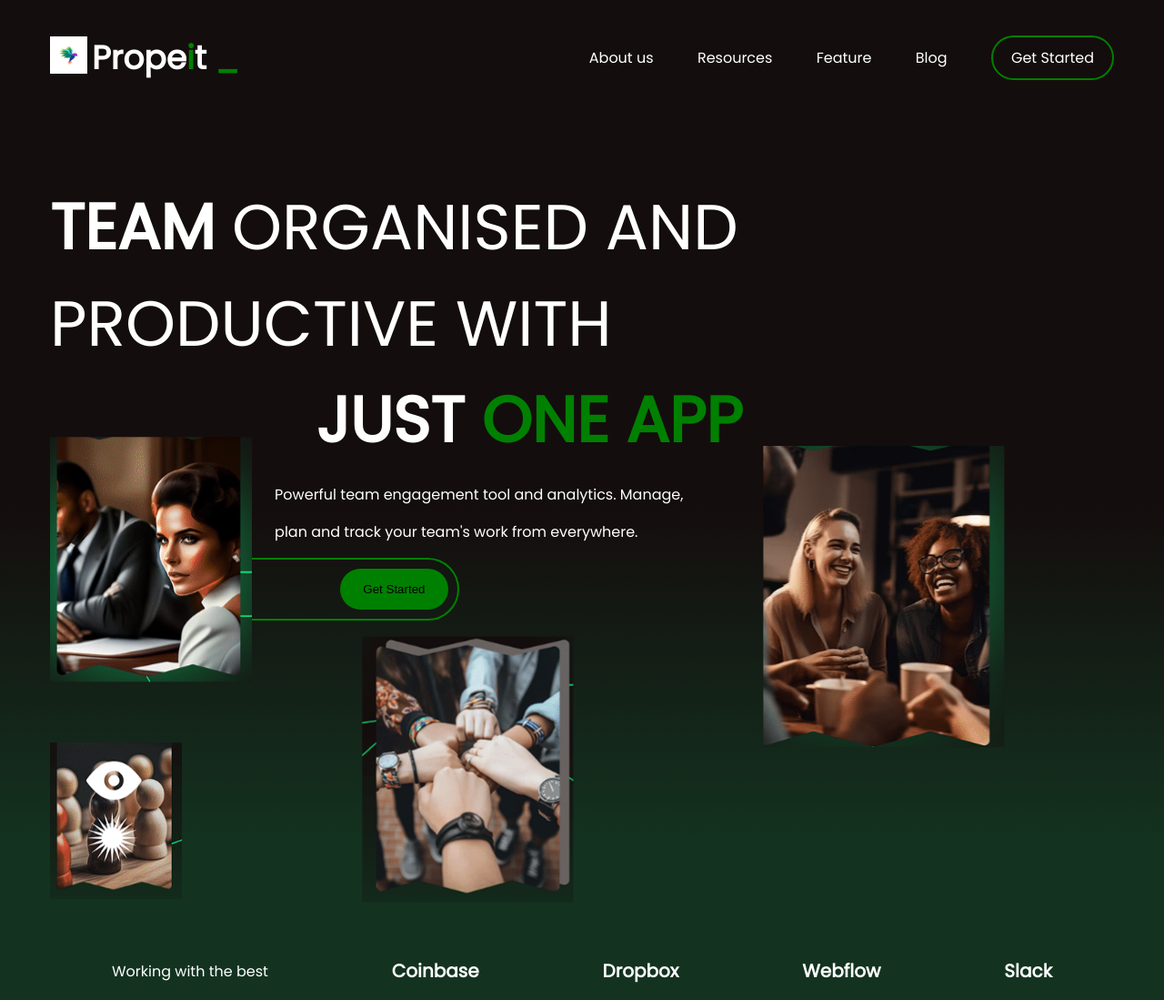
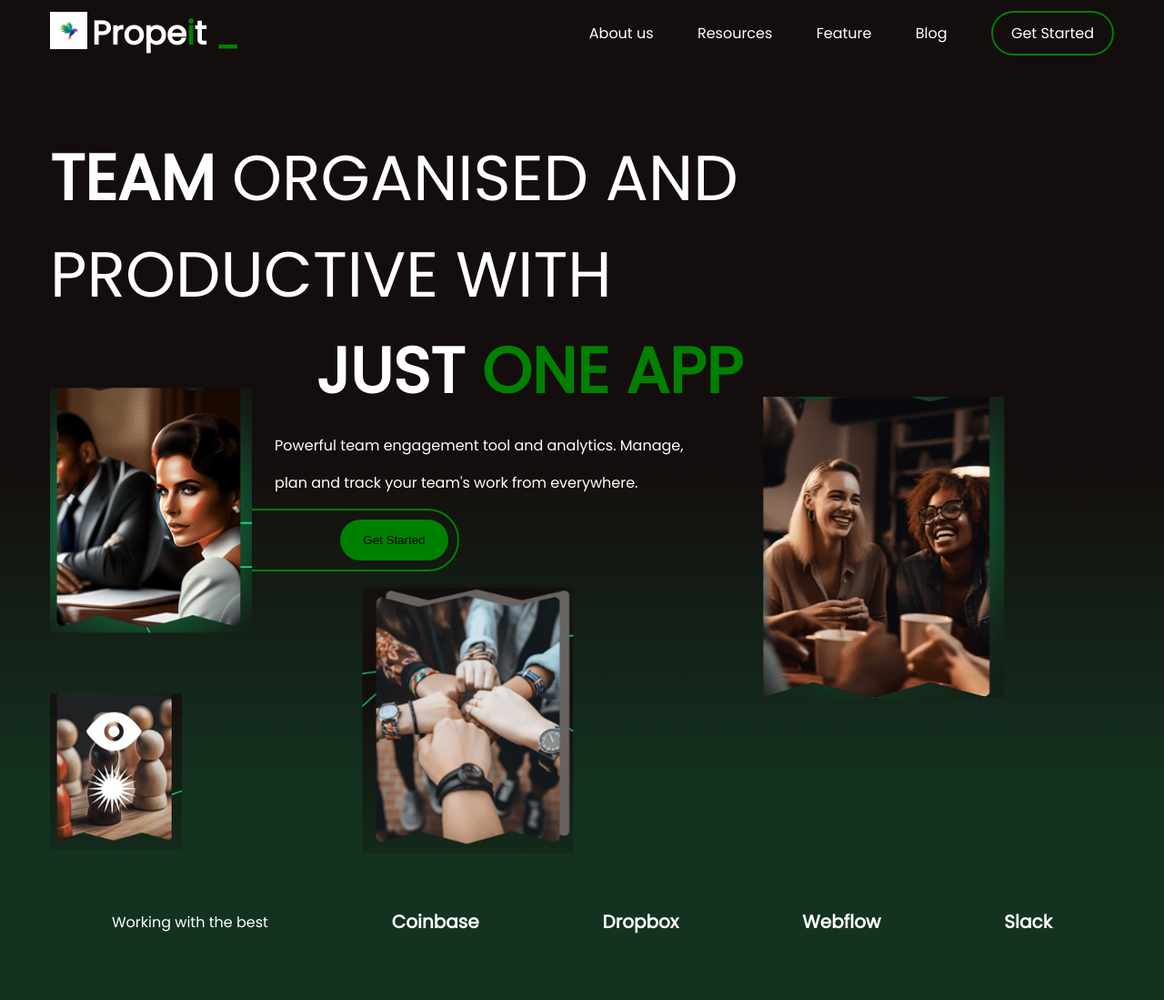
Before and after one commit to ArunPravinS/Propeit, a plain HTML site: page index.html in a window 1280 px wide. Shown: the top 1099 px of the page at 91% size. Drawn offline with Linux system fonts and the light colour scheme.

Commit message:
headerchange

```diff
--- a/s.css
+++ b/s.css
@@ -9,6 +9,20 @@ body{
     padding: 0 !important;
 
 }
+.white{
+    margin-block-start: 0px;
+    margin-block-end: 0px;
+}
+.green{
+    margin-block-start: 0px;
+    margin-block-end: 0px;
+
+}
+.headerfixed{
+    padding-top: 8px;
+    padding-bottom: 8px;
+}
+
 .headerfixed{
     position: sticky;
     left: 0;
```
